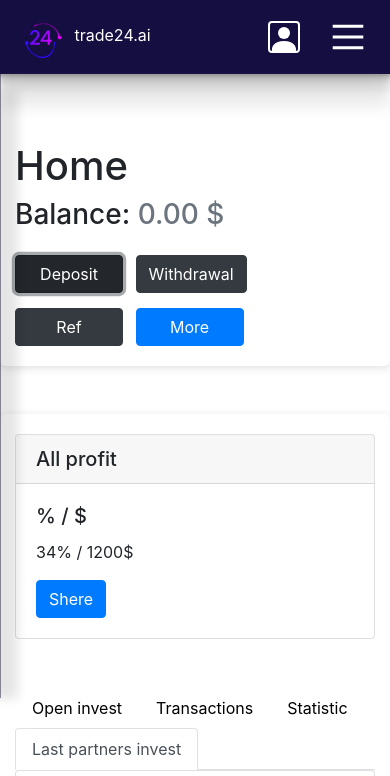
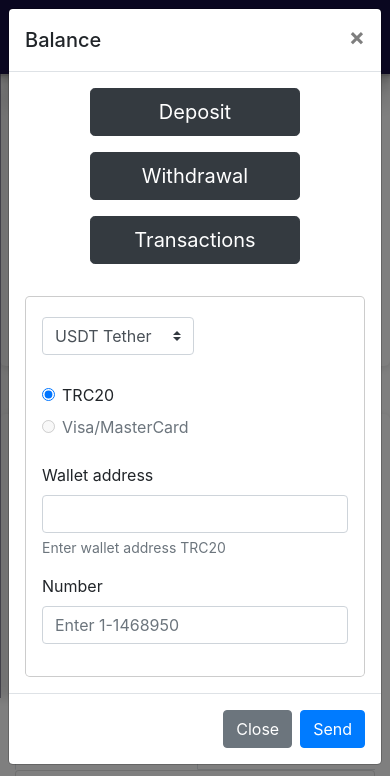
Before and after one commit to dimores28/CabinetTR24, a website: page app/index.html in a window 390 px wide. Both pictures are taken after a click on the button "Deposit". Shown: the top 776 px of the page. Drawn offline with Linux system fonts and the light colour scheme.

Commit message:
added modal deposit

```diff
--- a/app/index.html
+++ b/app/index.html
@@ -86,7 +86,7 @@
           </svg>
           <span>Home</span>
         </a>
-        <a class="nav-link" href="balance.html">
+        <a class="nav-link" href="#" data-toggle="modal" data-target="#exampleModal">
           <svg xmlns="http://www.w3.org/2000/svg" width="16" height="16" fill="currentColor" class="bi bi-cash-coin"
             viewBox="0 0 16 16">
             <path fill-rule="evenodd" d="M11 15a4 4 0 1 0 0-8 4 4 0 0 0 0 8zm5-4a5 5 0 1 1-10 0 5 5 0 0 1 10 0z" />
@@ -185,8 +185,10 @@
           <p class="h3">
             Balance: <span class="text-muted">0.00 $</span>
           </p>
-          <div role="button group home-nav__group" aria-label="Button group">
-            <button type="button" class="btn btn-dark mr-2 home-nav__btn">Deposit</button>
+          <div role="button group" aria-label="Button group">
+            <button type="button" class="btn btn-dark mr-2 home-nav__btn" data-toggle="modal" data-target="#exampleModal">
+              Deposit
+            </button>
             <button type="button" class="btn btn-dark mr-2 home-nav__btn">Withdrawal</button>
             <button type="button" class="btn btn-dark mr-2 home-nav__btn refs">Ref</button>
             <button type="button" class="btn btn-primary mr-2 home-nav__btn">More</button>
@@ -382,6 +384,74 @@
     </div>
   </div>
 
+  <!-- Modal -->
+<div class="modal fade" id="exampleModal" tabindex="-1" aria-labelledby="exampleModalLabel" aria-hidden="true">
+  <div class="modal-dialog">
+    <div class="modal-content">
+      <div class="modal-header">
+        <h5 class="modal-title" id="exampleModalLabel">Balance</h5>
+        <button type="button" class="close" data-dismiss="modal" aria-label="Close">
+          <span aria-hidden="true">&times;</span>
+        </button>
+      </div>
+      <div class="modal-body">
+
+        <div class="d-flex justify-content-between mb-3 btn-wrap" role="button group" aria-label="Basic example">
+          <button type="button" class="btn btn-dark btn-lg mb-3 modal-btn">Deposit</button>
+          <button type="button" class="btn btn-dark btn-lg mb-3 modal-btn">Withdrawal</button>
+          <button type="button" class="btn btn-dark btn-lg mb-3 modal-btn">Transactions</button>
+        </div>
+
+        <div class="modal-content p-3 mt-2">
+          <div>
+            <div class="form-row align-items-center">
+              <div class="col-auto my-1">
+                <label class="mr-sm-2 sr-only" for="inlineFormCustomSelect">Preference</label>
+                <select class="custom-select mr-sm-2" id="inlineFormCustomSelect">
+                  <option selected>USDT <small class="text-muted">Tether</small></option>
+                  <option value="1">ETH <small class="text-muted">Erhereum</small></option>
+                  <option value="2">BTC <small class="text-muted">Bitcoin</small></option>
+                </select>
+              </div>
+            </div>
+          </div>
+
+          <div class="mt-4">
+            <div class="form-check">
+              <input class="form-check-input" type="radio" name="exampleRadios" id="exampleRadios1" value="option1" checked>
+              <label class="form-check-label" for="exampleRadios1">
+                TRC20
+              </label>
+            </div>
+            <div class="form-check mt-2">
+              <input class="form-check-input" type="radio" name="exampleRadios" id="exampleRadios2" value="option2" disabled>
+              <label class="form-check-label" for="exampleRadios2">
+                Visa/MasterCard
+              </label>
+            </div>
+          </div>
+
+          <div class="mt-4">
+            <div class="form-group">
+              <label for="walletAddress">Wallet address</label>
+              <input type="text" class="form-control" id="walletAddress" aria-describedby="walletlHelp">
+              <small id="walletlHelp" class="form-text text-muted">Enter wallet address TRC20</small>
+            </div>
+            <div class="form-group">
+              <label for="amountMoney">Number</label>
+              <input type="number" class="form-control" id="amountMoney" placeholder="Enter 1-1468950">
+            </div>
+          </div>
+        </div>
+      </div>
+      <div class="modal-footer">
+        <button type="button" class="btn btn-secondary" data-dismiss="modal">Close</button>
+        <button type="button" class="btn btn-primary">Send</button>
+      </div>
+    </div>
+  </div>
+</div>
+
   <script src="js/libs.min.js"></script>
 </body>
 
--- /dev/null
+++ b/app/less/_modal.less
@@ -0,0 +1,19 @@
+.modal-btn {
+   width: 144px;
+}
+
+.modal-content {
+
+}
+
+@media (max-width: 576px) {
+
+   .modal-btn {
+      width: 210px;
+   }
+
+   .btn-wrap {
+      flex-direction: column;
+      align-items: center;
+   }
+ }
--- a/app/less/main.less
+++ b/app/less/main.less
@@ -5,5 +5,6 @@
 @import '_aside';
 @import '_balance';
 @import '_home';
+@import '_modal';
 
 @import '_footer';
```
Also changed, not shown: app/css/_modal.min.css (added), app/css/main.min.css.
